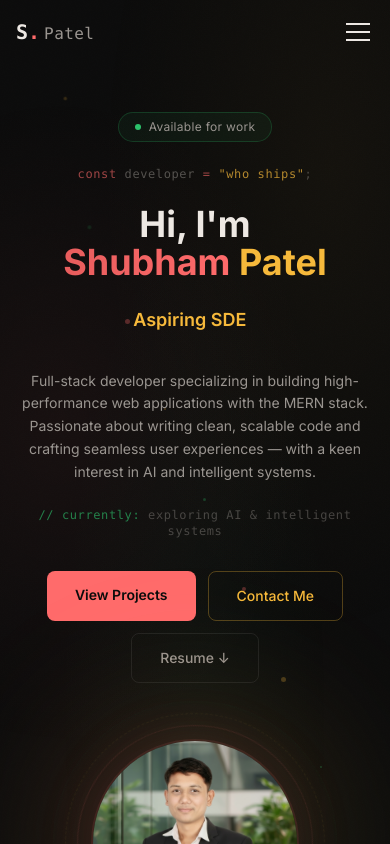
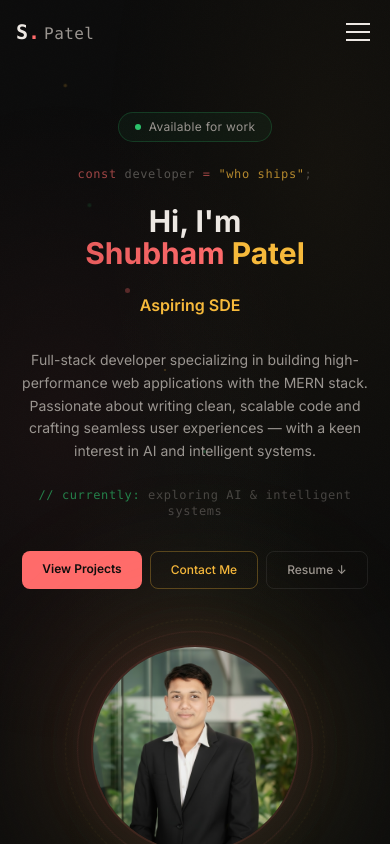
Before and after one commit to tech-shubh7/myPortfolio, a React (Vite) app: page / in a window 390 px wide. Shown: the top 844 px of the page. Built offline with nearby package versions, Linux system fonts and the light colour scheme.

Commit message:
improved ui overall

```diff
--- a/src/Components/LoadingScreen.jsx
+++ b/src/Components/LoadingScreen.jsx
@@ -30,13 +30,13 @@ function LoadingScreen({ onComplete }) {
     >
       {/* Concentric warm rings */}
       <div className="absolute inset-0 flex items-center justify-center pointer-events-none">
-        <div className="w-60 h-60 border border-[#FF6B6B]/10 rounded-full animate-pulse-ring" />
+        <div className="w-40 h-40 sm:w-60 sm:h-60 border border-[#FF6B6B]/10 rounded-full animate-pulse-ring" />
         <div
-          className="absolute w-80 h-80 border border-[#F6B93B]/8 rounded-full animate-pulse-ring"
+          className="absolute w-56 h-56 sm:w-80 sm:h-80 border border-[#F6B93B]/8 rounded-full animate-pulse-ring"
           style={{ animationDelay: '0.6s' }}
         />
         <div
-          className="absolute w-[26rem] h-[26rem] border border-[#2ECC71]/5 rounded-full animate-pulse-ring"
+          className="absolute w-72 h-72 sm:w-[26rem] sm:h-[26rem] border border-[#2ECC71]/5 rounded-full animate-pulse-ring"
           style={{ animationDelay: '1.2s' }}
         />
       </div>
@@ -64,7 +64,7 @@ function LoadingScreen({ onComplete }) {
       ))}
 
       {/* Typed text */}
-      <div className="relative z-10 mb-10 text-3xl sm:text-4xl md:text-5xl font-mono font-bold text-center px-4">
+      <div className="relative z-10 mb-10 text-xl sm:text-3xl md:text-4xl lg:text-5xl font-mono font-bold text-center px-4">
         <span className="text-[#FF6B6B]">&lt;</span>
         <span className="text-[#EDE8E3]">{text.replace(/^< ?/, '').replace(/ ?\/>$/, '')}</span>
         <span className="text-[#F6B93B]"> /&gt;</span>
--- a/src/Components/Section/Home.jsx
+++ b/src/Components/Section/Home.jsx
@@ -71,7 +71,7 @@ function Home() {
       }} />
 
       {/* Floating ember particles */}
-      {[...Array(10)].map((_, i) => (
+      {[...Array(6)].map((_, i) => (
         <div
           key={i}
           className="absolute rounded-full animate-ember pointer-events-none"
@@ -114,14 +114,14 @@ function Home() {
             <span className="text-[#FF6B6B]/60">const</span> developer <span className="text-[#FF6B6B]/60">=</span> <span className="text-[#F6B93B]/70">&quot;who ships&quot;</span><span className="text-[#9A9590]/40">;</span>
           </p>
 
-          <h1 className="text-4xl sm:text-5xl md:text-6xl lg:text-7xl font-bold leading-[1.05]">
+          <h1 className="text-3xl sm:text-5xl md:text-6xl lg:text-7xl font-bold leading-[1.05]">
             <span className="text-[#EDE8E3]">Hi, I&apos;m</span>
             <br />
             <span className="bg-gradient-to-r from-[#FF6B6B] via-[#E85D5D] to-[#FF6B6B] bg-clip-text text-transparent bg-[length:200%_auto] animate-gradient-march">Shubham</span>
             <span className="text-[#F6B93B]"> Patel</span>
           </h1>
 
-          <h2 className="text-lg sm:text-2xl md:text-3xl font-medium min-h-[2.5rem] break-words">
+          <h2 className="text-base sm:text-2xl md:text-3xl font-medium min-h-[2rem] sm:min-h-[2.5rem] break-words">
             <span className="text-[#F6B93B] font-semibold">
               {displayedText}
               <span className="animate-blink ml-0.5 border-r-2 border-[#F6B93B] text-transparent">|</span>
@@ -140,24 +140,24 @@ function Home() {
             <span className="text-[#2ECC71]/60">// currently:</span> exploring AI &amp; intelligent systems
           </p>
 
-          <div className="flex flex-wrap justify-center lg:justify-start gap-3 pt-2">
+          <div className="flex flex-wrap justify-center lg:justify-start gap-2 sm:gap-3 pt-2">
             <a
               href="#projects"
-              className="group relative bg-[#FF6B6B] text-[#0C0C0C] font-semibold px-7 py-3.5 rounded-lg transition-all duration-300 hover:-translate-y-1 hover:shadow-[0_12px_35px_rgba(255,107,107,0.3)] text-sm sm:text-base overflow-hidden"
+              className="group relative bg-[#FF6B6B] text-[#0C0C0C] font-semibold px-5 py-2.5 sm:px-7 sm:py-3.5 rounded-lg transition-all duration-300 hover:-translate-y-1 hover:shadow-[0_12px_35px_rgba(255,107,107,0.3)] text-xs sm:text-base overflow-hidden"
             >
               <span className="relative z-10">View Projects</span>
               <div className="absolute inset-0 bg-gradient-to-r from-[#E85D5D] to-[#FF6B6B] opacity-0 group-hover:opacity-100 transition-opacity duration-300" />
             </a>
             <a
               href="#contact"
-              className="border border-[#F6B93B]/30 text-[#F6B93B] px-7 py-3.5 rounded-lg font-medium transition-all duration-300 hover:-translate-y-1 hover:bg-[#F6B93B]/8 hover:border-[#F6B93B]/50 hover:shadow-[0_8px_25px_rgba(246,185,59,0.1)] text-sm sm:text-base"
+              className="border border-[#F6B93B]/30 text-[#F6B93B] px-5 py-2.5 sm:px-7 sm:py-3.5 rounded-lg font-medium transition-all duration-300 hover:-translate-y-1 hover:bg-[#F6B93B]/8 hover:border-[#F6B93B]/50 hover:shadow-[0_8px_25px_rgba(246,185,59,0.1)] text-xs sm:text-base"
             >
               Contact Me
             </a>
             <a
               href="/ShubhamResume.pdf"
               download="ShubhamResume.pdf"
-              className="border border-white/8 text-[#9A9590] px-7 py-3.5 rounded-lg font-medium transition-all duration-300 hover:-translate-y-1 hover:text-[#EDE8E3] hover:border-white/15 hover:shadow-[0_6px_20px_rgba(0,0,0,0.2)] text-sm sm:text-base"
+              className="border border-white/8 text-[#9A9590] px-5 py-2.5 sm:px-7 sm:py-3.5 rounded-lg font-medium transition-all duration-300 hover:-translate-y-1 hover:text-[#EDE8E3] hover:border-white/15 hover:shadow-[0_6px_20px_rgba(0,0,0,0.2)] text-xs sm:text-base"
             >
               Resume &darr;
             </a>
--- a/src/Components/Section/Projects.jsx
+++ b/src/Components/Section/Projects.jsx
@@ -98,11 +98,34 @@ function ProjectCard({ project, index }) {
 
         {/* Content */}
         <div className="p-5">
-          <div className="flex items-center gap-2 mb-2">
-            <span className="w-1.5 h-1.5 rounded-full" style={{ background: accentColor }} />
-            <h3 className="text-lg font-semibold text-[#EDE8E3] group-hover:text-[#FF6B6B] transition-colors">
-              {project.title}
-            </h3>
+          <div className="flex items-center justify-between mb-2">
+            <div className="flex items-center gap-2">
+              <span className="w-1.5 h-1.5 rounded-full" style={{ background: accentColor }} />
+              <h3 className="text-lg font-semibold text-[#EDE8E3] group-hover:text-[#FF6B6B] transition-colors">
+                {project.title}
+              </h3>
+            </div>
+            {/* Always-visible icon links */}
+            <div className="flex items-center gap-2">
+              <a
+                href={project.githubUrl}
+                target="_blank"
+                rel="noopener noreferrer"
+                className="w-8 h-8 rounded-full bg-white/[0.04] flex items-center justify-center text-[#9A9590] hover:text-[#FF6B6B] transition-colors border border-white/8"
+              >
+                <FiGithub size={15} />
+              </a>
+              {project.liveUrl !== "#" && (
+                <a
+                  href={project.liveUrl}
+                  target="_blank"
+                  rel="noopener noreferrer"
+                  className="w-8 h-8 rounded-full bg-white/[0.04] flex items-center justify-center text-[#9A9590] hover:text-[#F6B93B] transition-colors border border-white/8"
+                >
+                  <FiExternalLink size={15} />
+                </a>
+              )}
+            </div>
           </div>
           <p className="text-sm text-[#9A9590] leading-relaxed mb-4 line-clamp-2">
             {project.description}
```
